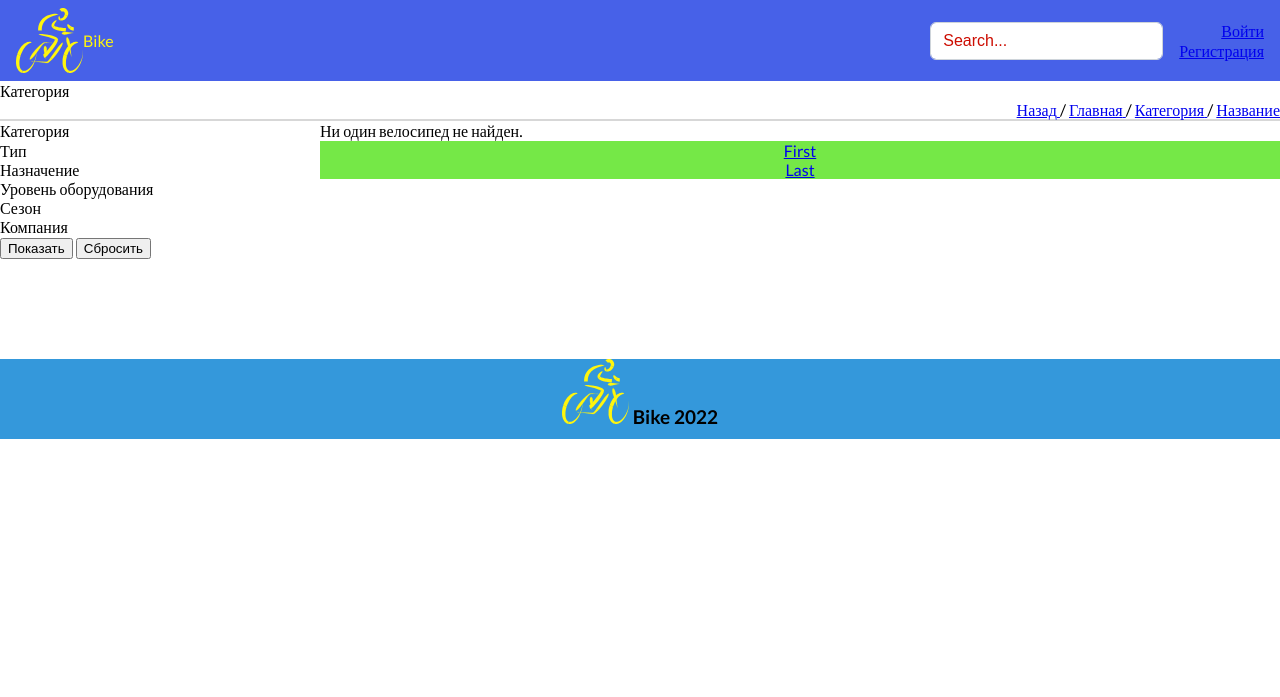
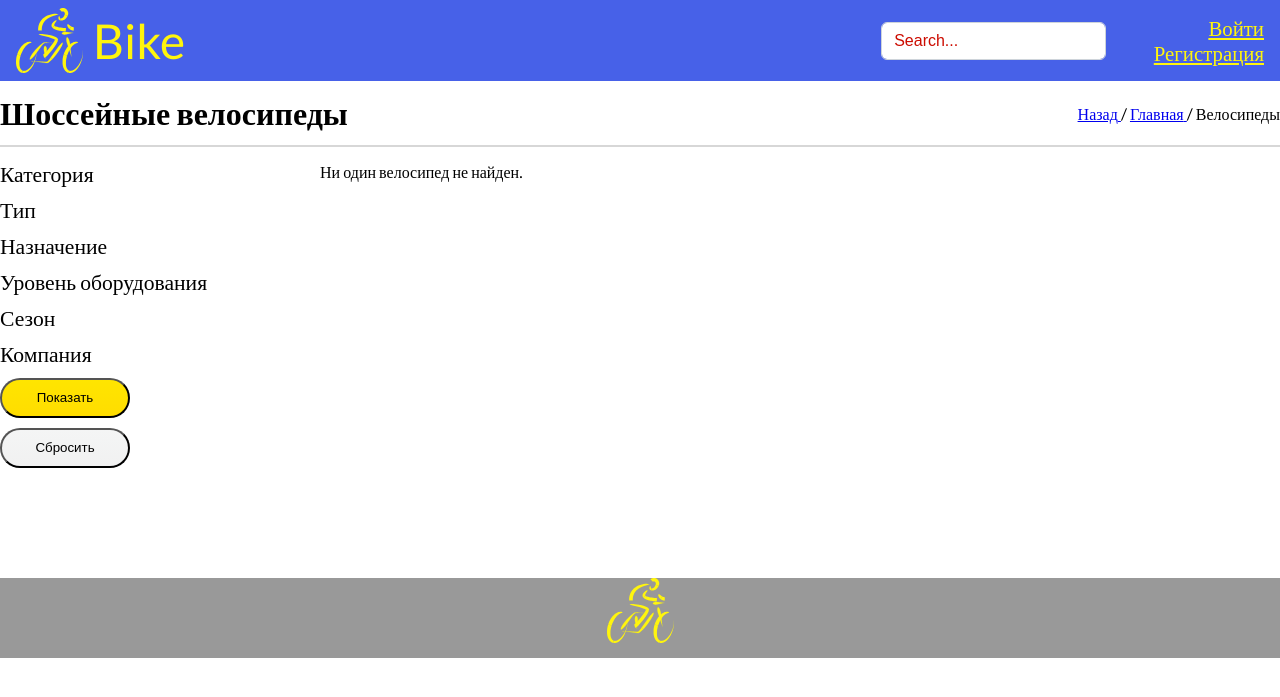
Before and after one commit to VexOlmer/BikeCatalog, a PHP site: page /BikeCatalog/AllBike.php in a window 1280 px wide. Shown: the top 697 px of the page. Run offline with PHP 8.4, Linux system fonts and the light colour scheme; data that the repository does not hold is empty.

Commit message:
Fix design

```diff
--- a/AllBike.php
+++ b/AllBike.php
@@ -25,28 +25,36 @@
 
                 <div class="list-group">
                     <!-- Название категории на русском -->
-                    <h3><?php echo $column_ru[$key] ?></h3>
+                    <h3 class="name-filter-group"><?php echo $column_ru[$key] ?></h3>
                     <div class="brandSection">
                         <?php
                             $column_info = getColumn($table[$key], $column);
                             foreach($column_info as $info){
                         ?>
-                            <div class="list-group-item checkbox">
+                            <div class="checkbox">
                             <label>
-                                <?php if(in_array($info[$column], $column_true_filter) or isset($_GET['category']) and $info[$column] === $_GET['category']): ?>
-                                    <input type="checkbox" checked='checked' class="" value="<?php echo $info[$column]; ?>" name="<?php echo $filter_column[$key]; ?>[]" >
-                                <?php else: ?>
-                                    <input type="checkbox" class="" value="<?php echo $info[$column]; ?>" name="<?php echo $filter_column[$key]; ?>[]" >
+                                <?php if($info[$column] != ''): ?>
+                                    <?php if(in_array($info[$column], $column_true_filter) or isset($_GET['category']) and $info[$column] === $_GET['category']): ?>
+                                        <input type="checkbox" checked='checked' value="<?php echo $info[$column]; ?>" name="<?php echo $filter_column[$key]; ?>[]" >
+                                    <?php else: ?>
+                                        <input type="checkbox" value="<?php echo $info[$column]; ?>" name="<?php echo $filter_column[$key]; ?>[]" >
+                                    <?php endif; ?>
+                                    <?php echo $info[$column]; ?>
                                 <?php endif; ?>
-                                <?php echo $info[$column]; ?>
                             </label>
                             </div>
                         <?php }	?>
                     </div>
                 </div>
                 <?php }	?>
-                <input type="submit" value="Показать" name="btn-show-filter">
-                <input type="submit" value="Сбросить" name="btn-del-filter">
+
+                <div class="button-search-drop">
+                    <button class="button-search" type="submit" name="btn-show-filter">Показать</button>
+                </div>
+                <div class="button-search-drop">
+                    <button class="button-drop-search" type="submit" name="btn-del-filter">Сбросить</button>
+                </div>
+
             </form>
         </div>
 
@@ -65,15 +73,12 @@
                             onclick="window.location.href = '<?php echo BASE_URL . 'BikeInfo.php'?>'">
                 </div>
                 <div class="Bikes-row-text">
-                    <a href="<?php echo BASE_URL . 'BikeInfo.php'?>" class="nav-link">
+                    <a href="<?php echo BASE_URL . 'BikeInfo.php'?>" class="nav-link-all-bike">
                         <p><?php echo $bike_info['category'] . ' велосипед ' . $bike_info['name'] ?></p>
                     </a>
-                    <br/>
-                    <p class="limited-desc-bike"><?php echo $bike_info['description'] ?></p>
-                    <br/>
-                    <p><?php echo selectOne('brands', ['ID' => $bike_info['BID']])['name_company'] ?></p>
-                    <br/>
-                    <p><?php echo $bike_info['season'] ?></p>
+                    <span class="limited-desc-bike"><?php echo $bike_info['description'] ?></span>
+                    <span><?php echo selectOne('brands', ['ID' => $bike_info['BID']])['name_company'] ?></span>
+                    <span><?php echo $bike_info['season'] ?></span>
 
                     <?php if (isset($_SESSION['id'])): ?>
                         <form action="AllBike.php" method="post">
@@ -87,8 +92,9 @@
                     <?php endif; ?>
                 </div>
             </div>
-            <?php }} ?>
+            <?php } ?>
             <?php  include("app/include/pagination.php"); ?>
+            <?php } ?>
         </div>
     </div>
 </div>
--- a/Main.php
+++ b/Main.php
@@ -10,6 +10,7 @@
         Выбери идеальный велосипед
     </h1>
 </div>
+
 <div class="conteiner">
     <div class="category-main">
         <div class="card" onclick="window.location.href = '<?php echo BASE_URL . 'AllBike.php' . '?category=шоссейный'?>'">
--- a/app/controllers/searchBike.php
+++ b/app/controllers/searchBike.php
@@ -3,7 +3,7 @@
 include("app/database/db.php");
 
 $page = isset($_GET['page']) ? $_GET['page'] : 1;
-$limit = 5;
+$limit = 3;
 $offset = $limit * ($page - 1);  // С какой записи начинать поиск в DB
 $total_pages = round(countRow('bikeinfo')[0]['COUNT(*)'] / $limit, 0);
 
--- a/app/include/footer.php
+++ b/app/include/footer.php
@@ -1,12 +1,8 @@
 
 <!-- Footer -->
 
-<link rel="stylesheet" href="static/css/reset.css" type="text/css" >
-<link rel="stylesheet" href="static/css/style.css" type="text/css" >
-
 <div class="footer">
-    <img src="static/img/svg/Logo.svg" alt="logo_footer" class="header-logo-pic">
-    Bike 2022
+    <img src="static/img/svg/Logo.svg" alt="logo_footer" class="header-logo-pic" style="align-items: center;">
 </div>
 
 
--- a/app/include/header.php
+++ b/app/include/header.php
@@ -15,11 +15,11 @@
             <div class="header-inner">
                 <div class="header-logo">
                     <img src="static/img/svg/Logo.svg" alt="Bike Logo" class="header-logo-pic">
-                    <a href="<?php echo BASE_URL . 'Main.php' ?>" class="nav-link">Bike</a>
+                    <a href="<?php echo BASE_URL . 'Main.php' ?>" class="nav-link-header">Bike</a>
                 </div>
 
-                <form class="header-form" role="search">
-                    <input type="search" class="header-form-control" placeholder="Search..." aria-label="Search">
+                <form class="header-search" role="search">
+                    <input type="search" class="header-search-control" placeholder="Search..." aria-label="Search">
                 </form>
 
                 <?php if (isset($_SESSION['id'])): ?>
@@ -56,8 +56,10 @@
     <?php if($second_header){ ?>
     <div class="conteiner">
         <div class="second-header">
-            <span class="fs-4">Категория</span>
-            <div width="70%" align="right">
+            <span class="second-header-category">
+                Шоссейные велосипеды
+            </span>
+            <div width="70%" align="right" class="second-header-history">
                     <a href="javascript:history.back();" class="goBack">
                         <span>Назад</span>
                     </a>
@@ -66,13 +68,14 @@
                         <span>Главная</span>
                     </a>
                         /
-                    <a href="#">
-                        <span>Категория</span>
-                    </a>
-                        /
+                    <!-- <a href="#">
+                        <span>Велосипеды</span>
+                    </a> -->
+                    <span>Велосипеды</span>
+                        <!-- /
                     <a href="#">
                         <span>Название</span>
-                    </a>
+                    </a>   -->
                 </div>
         </div>
         <div class="line_wide"></div>
--- a/static/css/style.css
+++ b/static/css/style.css
@@ -60,7 +60,7 @@ body{
     flex: 0 0 auto;
     margin-top: 100px;
     height: 80px;
-    background: #3498DB;
+    background: #999;
     right: 0;
     bottom: 0;
     width: 100%;
@@ -92,13 +92,13 @@ body{
     align-items: center;
     display: flex;
 }
-.header-form{
+.header-search{
     margin-bottom: 0;
-    margin-right: 1rem;
+    margin-right: 3rem;
     flex: 0 0 auto;
-    width: auto;
+    width: 18%;
 }
-.header-form-control{
+.header-search-control{
     color: #fff;
     display: block;
     width: 100%;
@@ -133,19 +133,21 @@ body{
     flex: 0 0 auto;
     width: auto;
 }
-.nav-link{
+.nav-link-header{
     color:#FFF50D;
     transition: color .1s linear;
     display: block;
     text-decoration: none;
+    font-size: 300%;
+    margin-left: 10px;
 }
-.nav-link:hover {
+.nav-link-header:hover {
     color: aqua;
 }
-.nav-link::after{
+.nav-link-header::after{
     transition: opacity .1s linear;
 }
-.nav-link:hover:after {
+.nav-link-header:hover:after {
     opacity: 1;
 }
 .header-menu-pic{
@@ -164,9 +166,43 @@ body{
 }
 .header-sign{
     cursor: pointer;
+    color:#FFF50D;
+    font-size: 130%;
+}
+.header-sign:hover {
+    color: aqua;
+}
+.header-sign::after{
+    transition: opacity .1s linear;
+}
+.header-sign:hover:after {
+    opacity: 1;
 }
 
+
 /* Second Header */
+.second-header{
+    justify-content: flex-start;
+    align-items: center;
+    flex-wrap: wrap;
+    display: flex;
+    padding-top: 13px;
+    padding-bottom: 13px;
+}
+.second-header-category{
+    margin-right: auto;
+    margin-top: 0;
+    margin-bottom: 0;
+    text-decoration: none;
+    align-items: center;
+    display: flex;
+    font-size: 200%;
+    font-weight: 600;
+}
+.second-header-history{
+    flex: 0 0 auto;
+    color: #000;
+}
 .navigation {
     padding: 0;
     margin-bottom: 10px !important;
@@ -200,6 +236,7 @@ body{
     margin: 0;
     height: 2px;
     background: #d7d7d7;
+    margin-bottom: 15px;
 }
 
 /* Name Bike On see all info */
@@ -251,7 +288,7 @@ body{
     font-size: 25px;
 }
 .Perfect_bike{
-    color: rgb(245, 9, 9);
+    color: #75e847;
     font-weight: 400;
     font-size: 80px;
     line-height: 89px;
@@ -385,6 +422,27 @@ nav[role="navigation"] {
     display: block;
     background-color: #75e847;
 }
+.nav-link-all-bike {
+	position: relative;
+	color: #000;
+    font-size: 120%;
+}
+
+.list-group{
+    margin-bottom: 10px;
+}
+.name-filter-group{
+    margin-bottom: 5px;
+    font-size: 135%;
+}
+.checkbox{
+    font-size: 120%;
+}
+input[type=checkbox] {
+    width: 5mm;
+    height: 5mm;
+    border: 0.1mm solid black;
+}
 
 
 /* Registration Form */
@@ -491,3 +549,24 @@ input.email, input.text.w3lpass {
 .agileits-top p a:hover {
     color: #76b852;
 }
+
+
+/* Custom Button Design */
+.button-search-drop{
+    margin-top: 10px;
+    margin-bottom: 10px;
+}
+.button-search{
+    width: 130px;
+    height: 40px;
+    background: linear-gradient(to bottom,#ffe500 0,#fd0 100%);
+    border-radius: 30px;
+    padding: 10px 25px;
+}
+.button-drop-search{
+    width: 130px;
+    height: 40px;
+    background: linear-gradient(to bottom,#f4f5f5 0,#f1f1f1 100%);
+    border-radius: 30px;
+    padding: 10px 25px;
+}
```
